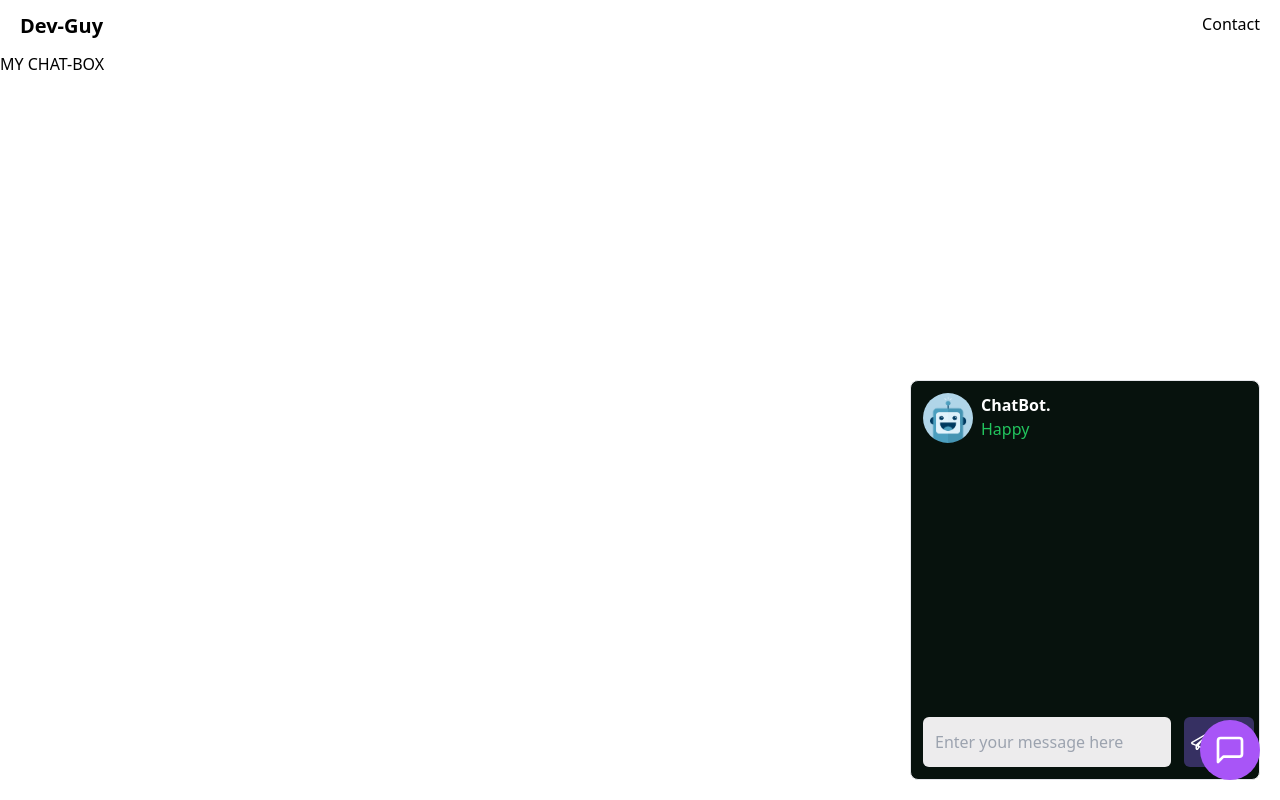
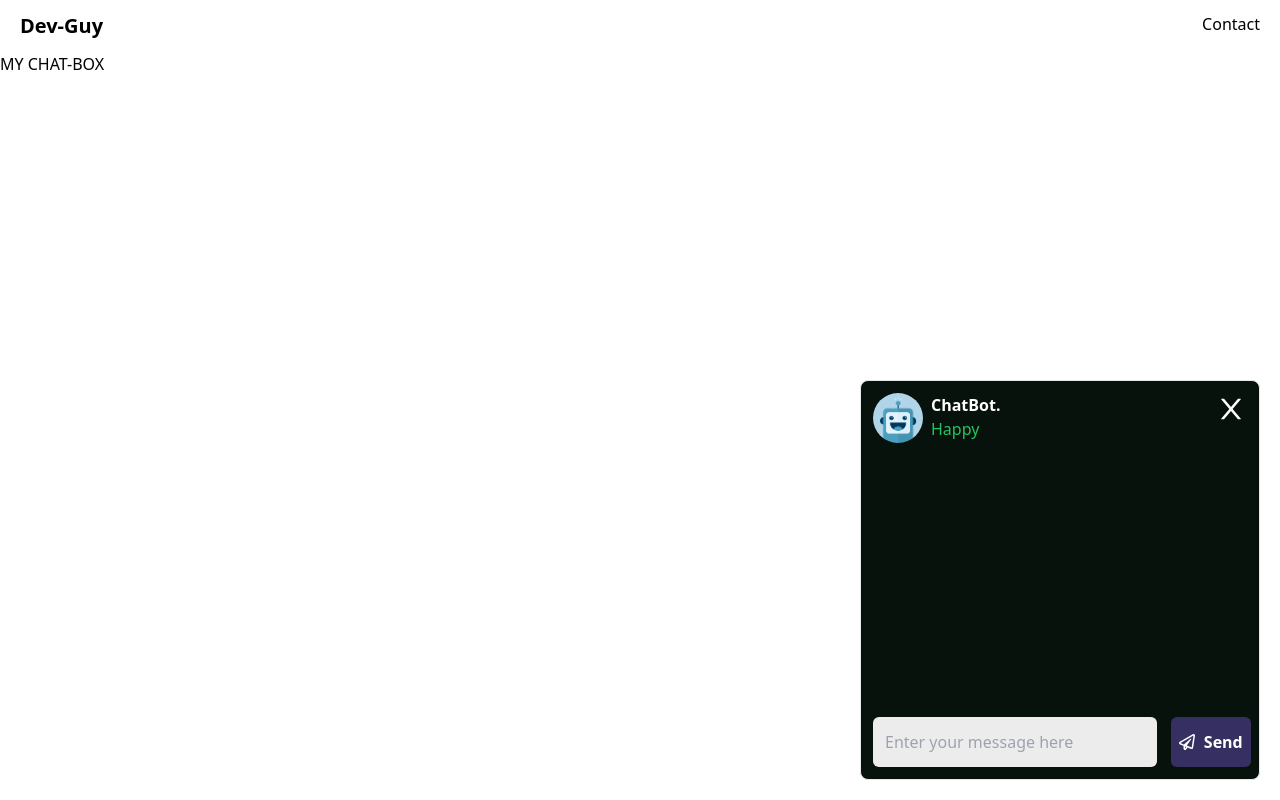
Before and after one commit to 106joshman/React-count-down, a React (Create React App) app: page / in a window 1280 px wide. Both pictures are taken after a click on the button 1230 px from the left and 750 px from the top of the page. Built offline with nearby package versions, Linux system fonts and the light colour scheme.

Commit message:
taken message icon behind the chat ui when initialized

```diff
--- a/src/App.js
+++ b/src/App.js
@@ -11,12 +11,12 @@ function App() {
   };
 
   return (
-    <div className="App">
+    <div className="App" onClick={(e) => e.stopPropagation()}>
       <Header />
       MY CHAT-BOX
-      {show && <Chatbot />}
+      {show && <Chatbot show={show} close={()=>setShow(false)}/>}
       <div className="message_icon w-[60px] h-[60px] bg-purple-500 rounded-full grid place-items-center absolute bottom-0 right-0 mr-5 mb-5 cursor-pointer bounce">
-        <button className="" onClick={handleShow}>
+        <button className="relative" onClick={handleShow}>
           <FiMessageSquare size={32} color="white" />
         </button>
       </div>
--- a/src/chat-bot/index.jsx
+++ b/src/chat-bot/index.jsx
@@ -1,13 +1,27 @@
-import React from "react";
+import React, { useState } from "react";
 import image from "../assets/bot.png";
 import { FaRegPaperPlane } from "react-icons/fa";
+import { AiOutlineClose } from "react-icons/ai";
 
-const Chatbot = () => {
+const Chatbot = (props) => {
+  const [chat, setChat] = useState("");
+  //   const handleChange = (e) => {
+  //     setChat(e.target.value);
+  //   };
+  const handleSubmit = (e) => {
+    e.preventDefault();
+    console.log(chat);
+  };
+
   return (
     <>
-      <div className="wrapper border rounded-lg bottom-0 right-0 absolute w-[350px] h-[550px] md:h-[400px] p-3 mr-5 mb-5 mx-auto bg-[#07120d]">
+      <div
+        className="wrapper border rounded-lg bottom-0 right-0 absolute z-10 w-[400px] h-[400px] md:h-[400px] p-3 mr-5 mb-5 mx-auto bg-[#07120d]"
+        onClick={(e) => e.stopPropagation()}
+      >
         <header>
-          <div className="head flex flex-row">
+          <div className="head flex flex-row justify-between">
+            <div className="left flex flex-row">
               <img
                 src={image}
                 alt=""
@@ -19,20 +33,34 @@ const Chatbot = () => {
                 <div className="description_name text-green-500">Happy</div>
               </div>
             </div>
+            <div className="close_bttn ">
+              <button className="text-white" onClick={props.close}>
+                <AiOutlineClose size={32} />
+              </button>
+            </div>
+          </div>
         </header>
         <div className="chat_wrapper">
+          <form action="" onSubmit={handleSubmit}>
             <div className="text_field flex flex-row items-center bottom-0 absolute mb-3 justify-between w-[95%]">
               <input
                 type="text"
                 name="message"
                 id="mssg"
+                value={chat}
+                onChange={(e) => setChat(e.target.value)}
                 className=" h-[50px] border-none outline-none p-3 bg-[#edeced] rounded-md w-[75%]"
                 placeholder="Enter your message here"
               />
-            <div className="bttn items-center">
-              <button className="flex justify-center place-items-center text-white bg-[#363062] border-none outline-none font-semibold text-base rounded-md h-[50px] w-[70px]"><FaRegPaperPlane />Send</button>
+              <div className="bttn items-center flex justify-evenly place-items-center text-white bg-[#363062] border-none outline-none font-semibold text-base rounded-md h-[50px] w-[80px]">
+                <FaRegPaperPlane />
+                <input
+                  type="submit"
+                  value="Send"
+                />
               </div>
             </div>
+          </form>
         </div>
       </div>
     </>
```
Lines whose indentation alone changed are shown as unchanged.
